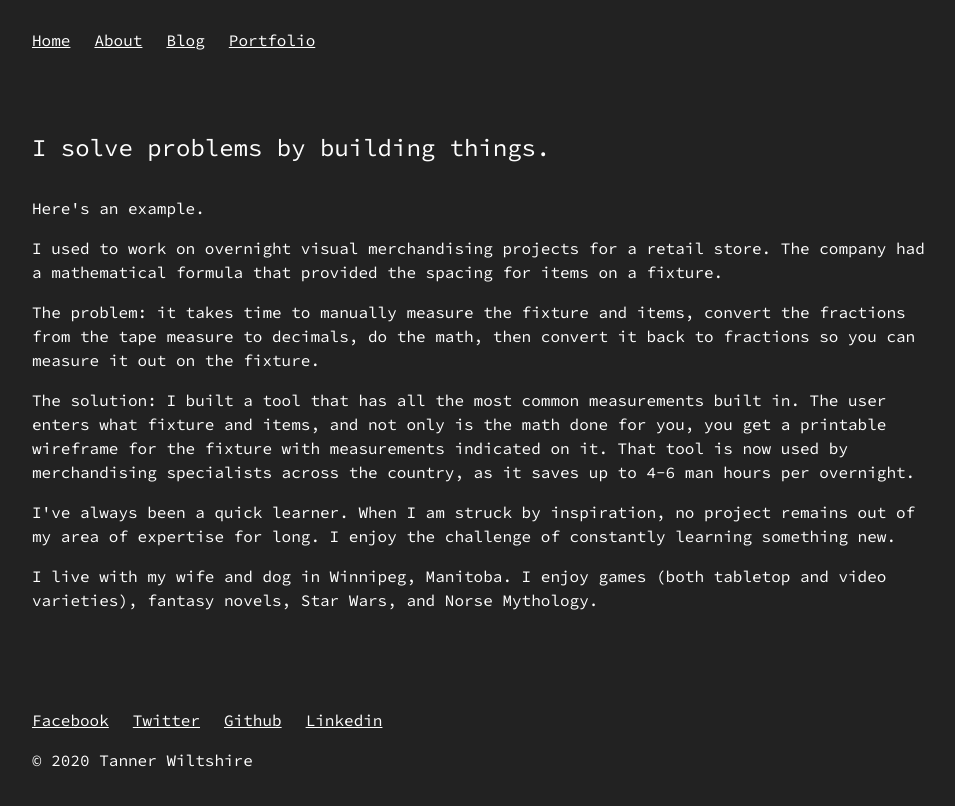
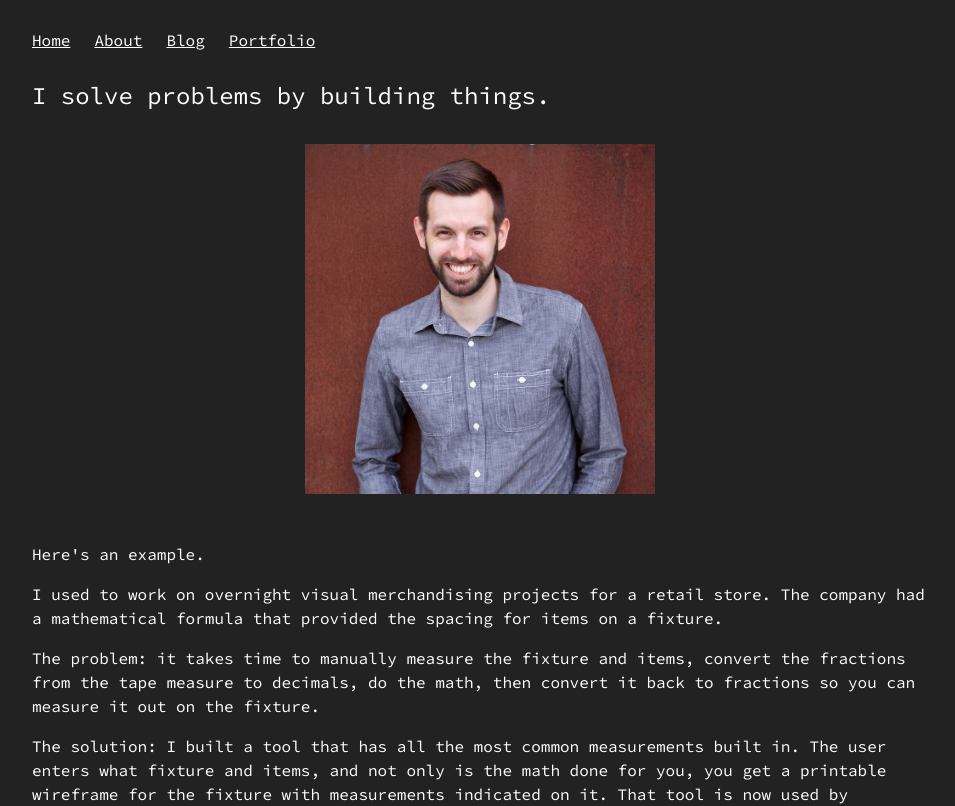
Before and after one commit to Taouen/next-site, a Next.js app: page /about in a window 1280 px wide. Shown: the top 806 px of the page, without its empty margins (160-1115 px from the left). Built offline with nearby package versions, Linux system fonts and the light colour scheme.

Commit message:
added image to About page

```diff
--- a/pages/about.js
+++ b/pages/about.js
@@ -1,6 +1,7 @@
 import Head from 'next/head';
 import Layout from '../components/Layout.js';
 import Image from 'next/image';
+import styles from '../styles/about.module.css';
 
 function About() {
   return (
@@ -11,13 +12,15 @@ function About() {
 
       <Layout>
         <h1>I solve problems by building things.</h1>
-        {/* <Image
-          src="/images/me.png"
-          alt="Tanner Wiltshire"
-          width={300}
-          height={300}
-          priority="true"
-        /> */}
+        <div className={styles.imageContainer}>
+          <Image
+            src="/images/me.png"
+            alt="Tanner Wiltshire"
+            width={350}
+            height={350}
+            priority="true"
+          />
+        </div>
         <p>Here's an example.</p>
         <p>
           I used to work on overnight visual merchandising projects for a retail
--- /dev/null
+++ b/styles/about.module.css
@@ -0,0 +1,6 @@
+.imageContainer {
+  width: 100%;
+  display: flex;
+  justify-content: center;
+  padding-bottom: 3rem;
+}
```
